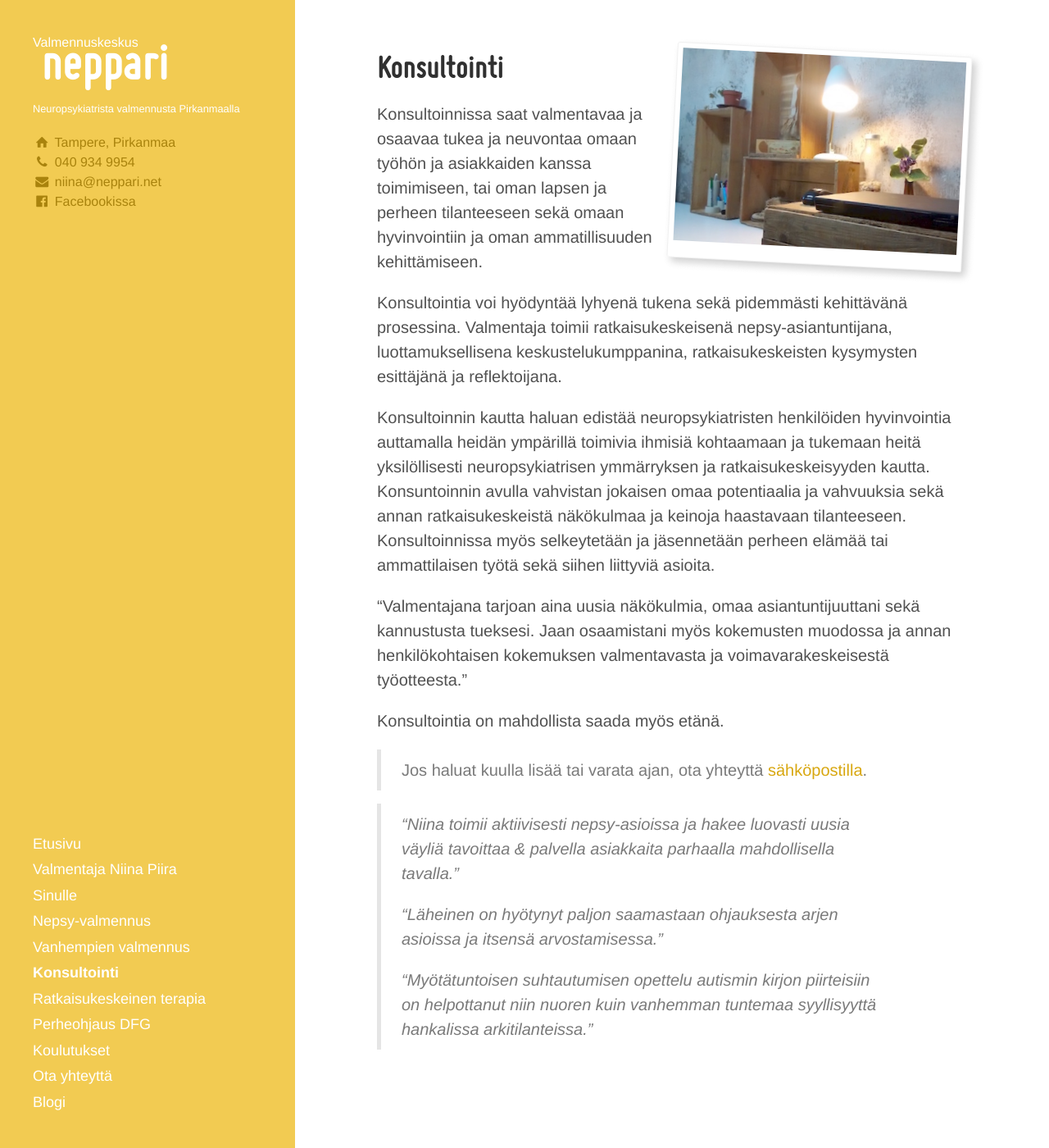
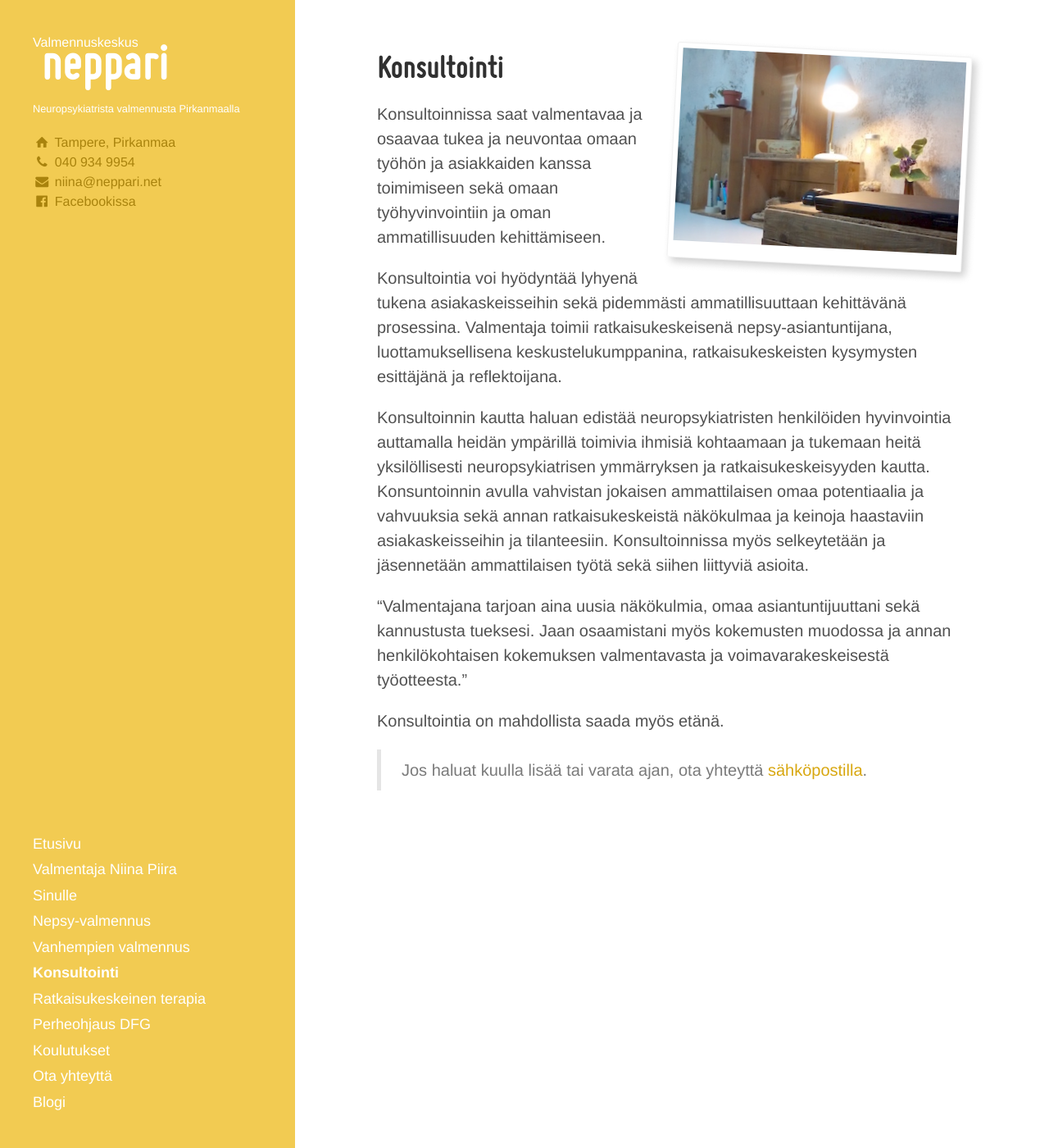
Before and after one commit to niinapiira/neppari.net, a Jekyll site: the page built from konsultointi.md, in a window 1280 px wide and 1400 px high. Shown: the whole window at 82% size. Built offline with Jekyll 4.4.1, drawn with Linux system fonts in a browser that asks for light colours.

Commit message:
Update konsultointi.md

```diff
--- a/konsultointi.md
+++ b/konsultointi.md
@@ -6,22 +6,14 @@ show-in-navigation: true
 published: true
 polaroid: etavalmennus
 ---
-Konsultoinnissa saat valmentavaa ja osaavaa tukea ja neuvontaa omaan työhön ja asiakkaiden kanssa toimimiseen, tai oman lapsen ja perheen tilanteeseen sekä omaan hyvinvointiin ja oman ammatillisuuden kehittämiseen.
+Konsultoinnissa saat valmentavaa ja osaavaa tukea ja neuvontaa omaan työhön ja asiakkaiden kanssa toimimiseen sekä omaan työhyvinvointiin ja oman ammatillisuuden kehittämiseen.
 
-Konsultointia voi hyödyntää lyhyenä tukena sekä pidemmästi kehittävänä prosessina. Valmentaja toimii ratkaisukeskeisenä nepsy-asiantuntijana, luottamuksellisena keskustelukumppanina, ratkaisukeskeisten kysymysten esittäjänä ja reflektoijana.
+Konsultointia voi hyödyntää lyhyenä tukena asiakaskeisseihin sekä pidemmästi ammatillisuuttaan kehittävänä prosessina. Valmentaja toimii ratkaisukeskeisenä nepsy-asiantuntijana, luottamuksellisena keskustelukumppanina, ratkaisukeskeisten kysymysten esittäjänä ja reflektoijana.
 
-Konsultoinnin kautta haluan edistää neuropsykiatristen henkilöiden hyvinvointia auttamalla heidän ympärillä toimivia ihmisiä kohtaamaan ja tukemaan heitä yksilöllisesti neuropsykiatrisen ymmärryksen ja ratkaisukeskeisyyden kautta. Konsuntoinnin avulla vahvistan jokaisen omaa potentiaalia ja vahvuuksia sekä annan ratkaisukeskeistä näkökulmaa ja keinoja haastavaan tilanteeseen. Konsultoinnissa myös selkeytetään ja jäsennetään perheen elämää tai ammattilaisen työtä sekä siihen liittyviä asioita.
+Konsultoinnin kautta haluan edistää neuropsykiatristen henkilöiden hyvinvointia auttamalla heidän ympärillä toimivia ihmisiä kohtaamaan ja tukemaan heitä yksilöllisesti neuropsykiatrisen ymmärryksen ja ratkaisukeskeisyyden kautta. Konsuntoinnin avulla vahvistan jokaisen ammattilaisen omaa potentiaalia ja vahvuuksia sekä annan ratkaisukeskeistä näkökulmaa ja keinoja haastaviin asiakaskeisseihin ja tilanteesiin. Konsultoinnissa myös selkeytetään ja jäsennetään ammattilaisen työtä sekä siihen liittyviä asioita.
 
 "Valmentajana tarjoan aina uusia näkökulmia, omaa asiantuntijuuttani sekä kannustusta tueksesi. Jaan osaamistani myös kokemusten muodossa ja annan henkilökohtaisen kokemuksen valmentavasta ja voimavarakeskeisestä työotteesta."
 
 Konsultointia on mahdollista saada myös etänä.
 
 > Jos haluat kuulla lisää tai varata ajan, ota yhteyttä [sähköpostilla](/ota-yhteytta).
-
->
-> _"Niina toimii aktiivisesti nepsy-asioissa ja hakee luovasti uusia väyliä tavoittaa & palvella  asiakkaita parhaalla mahdollisella tavalla."_
->
-> _"Läheinen on hyötynyt paljon saamastaan ohjauksesta arjen asioissa ja itsensä arvostamisessa."_
->
-> _"Myötätuntoisen suhtautumisen opettelu autismin kirjon piirteisiin on helpottanut niin nuoren kuin vanhemman tuntemaa syyllisyyttä hankalissa arkitilanteissa."_
->
```
